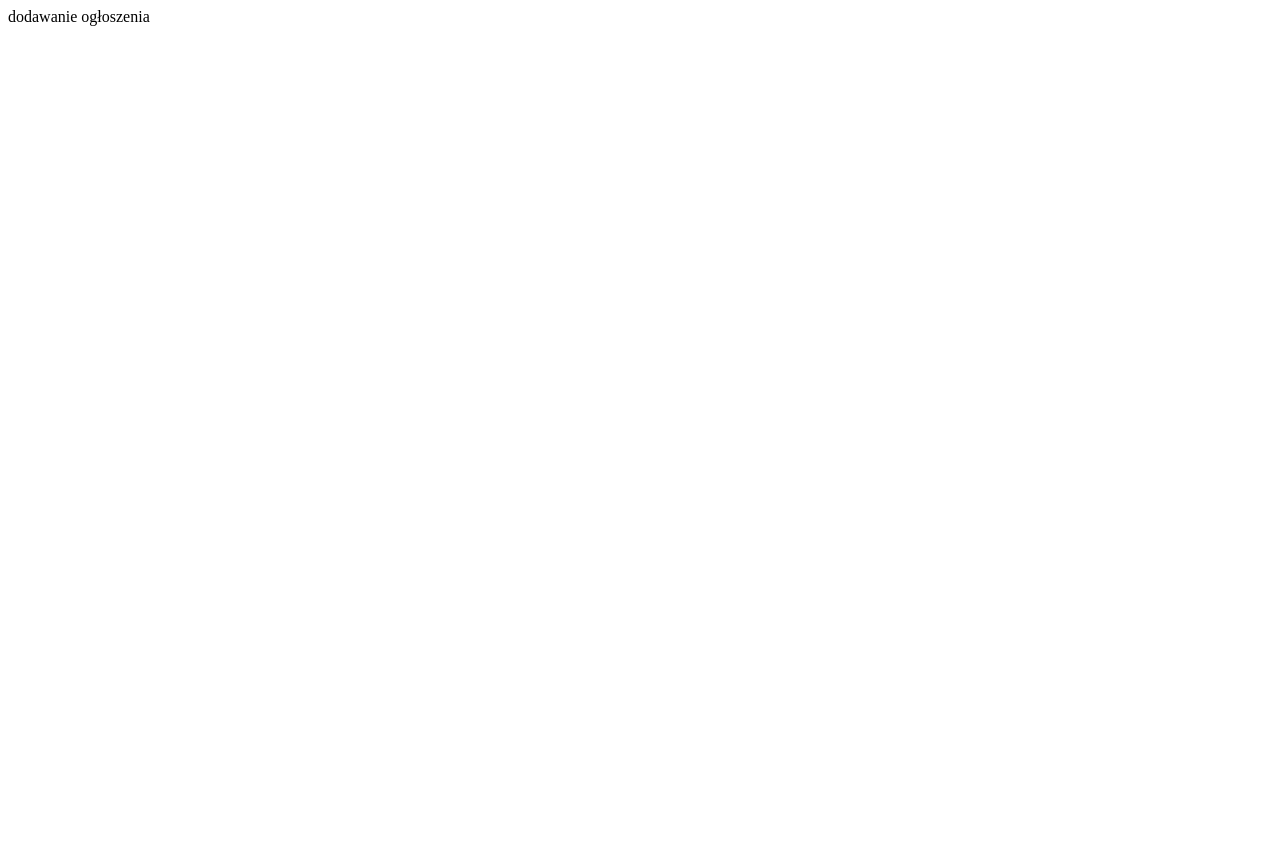
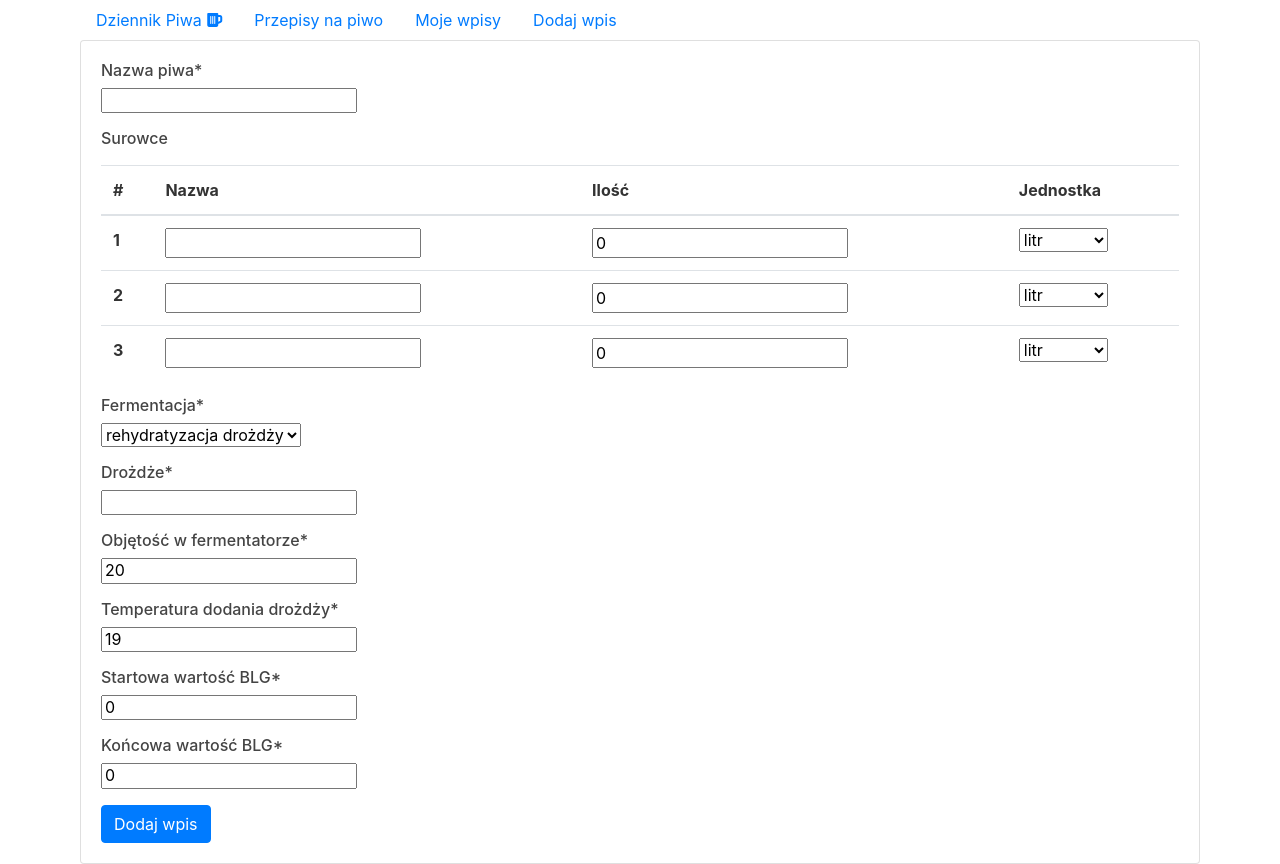
Before and after one commit to Faron-Kupudlo/moje-piwo, a Django app: page /wpis/nowy in a window 1280 px wide. Before the commit the page is almost empty. Before the commit the page ends 26 px from the top, so only its background shows below. Run offline with Django 3.2, Linux system fonts and the light colour scheme; a user stored in the database is signed in; some libraries are stand-ins or nearby versions.

Commit message:
poprawione models, template dodawania wpisu

```diff
--- a/moje_piwo/dziennik/models.py
+++ b/moje_piwo/dziennik/models.py
@@ -1,18 +1,27 @@
 from django.db import models
+from django.urls import reverse
 from django.core.validators import MaxValueValidator, MinValueValidator
-
-
 
 class wpis(models.Model):
     nazwa_piwa = models.CharField(default='' , max_length=50)
-    surowiec_1 = models.CharField(default='',max_length=50)
-    surowiec_1_ilosc = models.FloatField('ilość', default=0, validators=[MaxValueValidator(1000000), MinValueValidator(0)])
+    surowiec_1 = models.CharField('', default='',max_length=50, blank=True)
+    surowiec_1_ilosc = models.FloatField('', default=0, validators=[MaxValueValidator(1000000), MinValueValidator(0)], blank=True)
     class jednostka (models.TextChoices):
         l = 'l', ('litr')
         g = 'g', ('gram')
         kg = 'kg', ('kilogram')
 
-    surowiec_1_jednostka = models.CharField('jednostka', max_length=10, choices=jednostka.choices, default=jednostka.l)
+    surowiec_1_jednostka = models.CharField('', max_length=10, choices=jednostka.choices, default=jednostka.l, blank=True)
+    surowiec_2 = models.CharField('', default='', max_length=50, blank=True)
+    surowiec_2_ilosc = models.FloatField('', default=0,
+                                         validators=[MaxValueValidator(1000000), MinValueValidator(0)], blank=True)
+    surowiec_2_jednostka = models.CharField('', max_length=10, choices=jednostka.choices, default=jednostka.l,
+                                            blank=True)
+    surowiec_3 = models.CharField('', default='', max_length=50, blank=True)
+    surowiec_3_ilosc = models.FloatField('', default=0,
+                                         validators=[MaxValueValidator(1000000), MinValueValidator(0)], blank=True)
+    surowiec_3_jednostka = models.CharField('', max_length=10, choices=jednostka.choices, default=jednostka.l,
+                                            blank=True)
     drożdże = models.CharField(max_length=100)
 
     class fermentacja (models.TextChoices):
@@ -25,4 +34,9 @@ class wpis(models.Model):
     temperatura_D_D = models.FloatField('temperatura dodania drożdży', default=19, validators=[MaxValueValidator(1000000), MinValueValidator(0)])
     startowa_wartość_BLG = models.FloatField(default=0, validators=[MaxValueValidator(1000000), MinValueValidator(0)])
     końcowa_wartość_BLG = models.FloatField(default=0, validators=[MaxValueValidator(1000000), MinValueValidator(0)])
-    # przebieg fermentacji burzliwej
+
+    def __str__(self):
+        return self.nazwa_piwa
+
+    def get_absolute_url(self):
+        return reverse('index')
--- a/moje_piwo/dziennik/static/dziennik/main.css
+++ b/moje_piwo/dziennik/static/dziennik/main.css
@@ -1,13 +1,16 @@
 body {
-  background: #fafafa;
+  background: #ffffff;
   color: #333333;
-  margin-top: 5rem;
+  margin-left: 5rem;
+  margin-right: 5rem;
 
 }
 
 h1, h2, h3, h4, h5, h6 {
   color: #444444;
 }
+
+
 
 ul {
   margin: 0;
--- a/moje_piwo/dziennik/templates/base.html
+++ b/moje_piwo/dziennik/templates/base.html
@@ -1,3 +1,5 @@
+{% load static %}
+
 <!DOCTYPE html>
 <html lang="pl">
 <head>
@@ -6,17 +8,17 @@
 
     <!-- Bootstrap CSS -->
     <link rel="stylesheet" href="https://maxcdn.bootstrapcdn.com/bootstrap/4.0.0/css/bootstrap.min.css" integrity="sha384-Gn5384xqQ1aoWXA+058RXPxPg6fy4IWvTNh0E263XmFcJlSAwiGgFAW/dAiS6JXm" crossorigin="anonymous">
-
+    <link rel="stylesheet" type="text/css" href="{% static 'dziennik/main.css' %}">
     <script src="https://kit.fontawesome.com/02d7796f10.js" crossorigin="anonymous"></script>
 
     <title>Moje-Piwo</title>
 </head>
 <body>
 <nav class="nav">
-  <a class="nav-link" href="#">Dziennik Piwa <i class="fas fa-beer"></i></a>
+  <a class="nav-link" href="{% url 'index' %}">Dziennik Piwa <i class="fas fa-beer"></i></a>
   <a class="nav-link" href="#">Przepisy na piwo</a>
   <a class="nav-link" href="#">Moje wpisy</a>
-  <a class="nav-link" href="#">Dodaj wpis</a>
+  <a class="nav-link" href="{% url 'wpis-nowy' %}">Dodaj wpis</a>
 
 </nav>
 
--- a/moje_piwo/dziennik/templates/createView.html
+++ b/moje_piwo/dziennik/templates/createView.html
@@ -1,10 +1,75 @@
-<!DOCTYPE html>
-<html lang="en">
-<head>
-    <meta charset="UTF-8">
-    <title>Title</title>
-</head>
-<body>
-    dodawanie ogłoszenia
-</body>
-</html>
+{% extends "base.html" %}
+{% load crispy_forms_tags %}
+{% load static %}
+{% block body%}
+
+<form method="POST">
+  {% csrf_token %}
+    <div class="card">
+      <div class="card-body">
+        <form>
+          <h6 class="form-group">
+            {{ form.nazwa_piwa|as_crispy_field }}
+          </h6>
+          <h6 class="form-group">
+            Surowce
+          </h6>
+
+              <table class="table">
+                <thead>
+                  <tr>
+                    <th scope="col">#</th>
+                    <th scope="col">Nazwa</th>
+                    <th scope="col">Ilość</th>
+                    <th scope="col">Jednostka</th>
+                  </tr>
+                </thead>
+                <tbody>
+                  <tr>
+                    <th scope="row">1</th>
+                    <td>{{ form.surowiec_1|as_crispy_field }}</td>
+                    <td>{{ form.surowiec_1_ilosc|as_crispy_field }}</td>
+                    <td>{{ form.surowiec_1_jednostka|as_crispy_field }}</td>
+                  </tr>
+                  <tr>
+                    <th scope="row">2</th>
+                    <td>{{ form.surowiec_2|as_crispy_field }}</td>
+                    <td>{{ form.surowiec_2_ilosc|as_crispy_field }}</td>
+                    <td>{{ form.surowiec_2_jednostka|as_crispy_field }}</td>
+                  </tr>
+                  <tr>
+                    <th scope="row">3</th>
+                    <td>{{ form.surowiec_3|as_crispy_field }}</td>
+                    <td>{{ form.surowiec_3_ilosc|as_crispy_field }}</td>
+                    <td>{{ form.surowiec_3_jednostka|as_crispy_field }}</td>
+                  </tr>
+                </tbody>
+              </table>
+
+
+          <h6 class="form-group">
+            {{ form.fermentacja|as_crispy_field }}
+          </h6>
+          <h6 class="form-group">
+            {{ form.drożdże|as_crispy_field }}
+          </h6>
+          <h6 class="form-group">
+            {{ form.objetosc|as_crispy_field }}
+          </h6>
+          <h6 class="form-group">
+            {{ form.temperatura_D_D|as_crispy_field }}
+          </h6>
+          <h6 class="form-group">
+            {{ form.startowa_wartość_BLG|as_crispy_field }}
+          </h6>
+          <h6 class="form-group">
+            {{ form.końcowa_wartość_BLG|as_crispy_field }}
+          </h6>
+          <button type="submit" class="btn btn-primary">Dodaj wpis</button>
+        </form>
+      </div>
+    </div>
+
+</form>
+
+{% endblock %}
--- a/moje_piwo/dziennik/views.py
+++ b/moje_piwo/dziennik/views.py
@@ -11,10 +11,16 @@ from .models import wpis
 
 class wpisCreateView(LoginRequiredMixin, CreateView):
     model = wpis
-    fields = ['nazwa_piwa','surowce_1','drożdże','fermentacja',
-              'objetosc','temperatura_D_D','startowa_wartosc_BLG',
-              'koncowa_wartosc_BLG']
+    fields = ['nazwa_piwa',
+              'surowiec_1', 'surowiec_1_ilosc', 'surowiec_1_jednostka',
+              'surowiec_2', 'surowiec_2_ilosc', 'surowiec_2_jednostka',
+              'surowiec_3', 'surowiec_3_ilosc', 'surowiec_3_jednostka',
+              'drożdże','fermentacja',
+              'objetosc','temperatura_D_D','startowa_wartość_BLG',
+              'końcowa_wartość_BLG']
     template_name = 'createView.html'
+
+
 
 def index(request):
     return render(request, 'index.html')
--- a/moje_piwo/moje_piwo/settings.py
+++ b/moje_piwo/moje_piwo/settings.py
@@ -38,6 +38,7 @@ INSTALLED_APPS = [
     'django.contrib.sessions',
     'django.contrib.messages',
     'django.contrib.staticfiles',
+    'crispy_forms',
 ]
 
 MIDDLEWARE = [
```
Also changed, not shown: moje_piwo/db.sqlite3.
